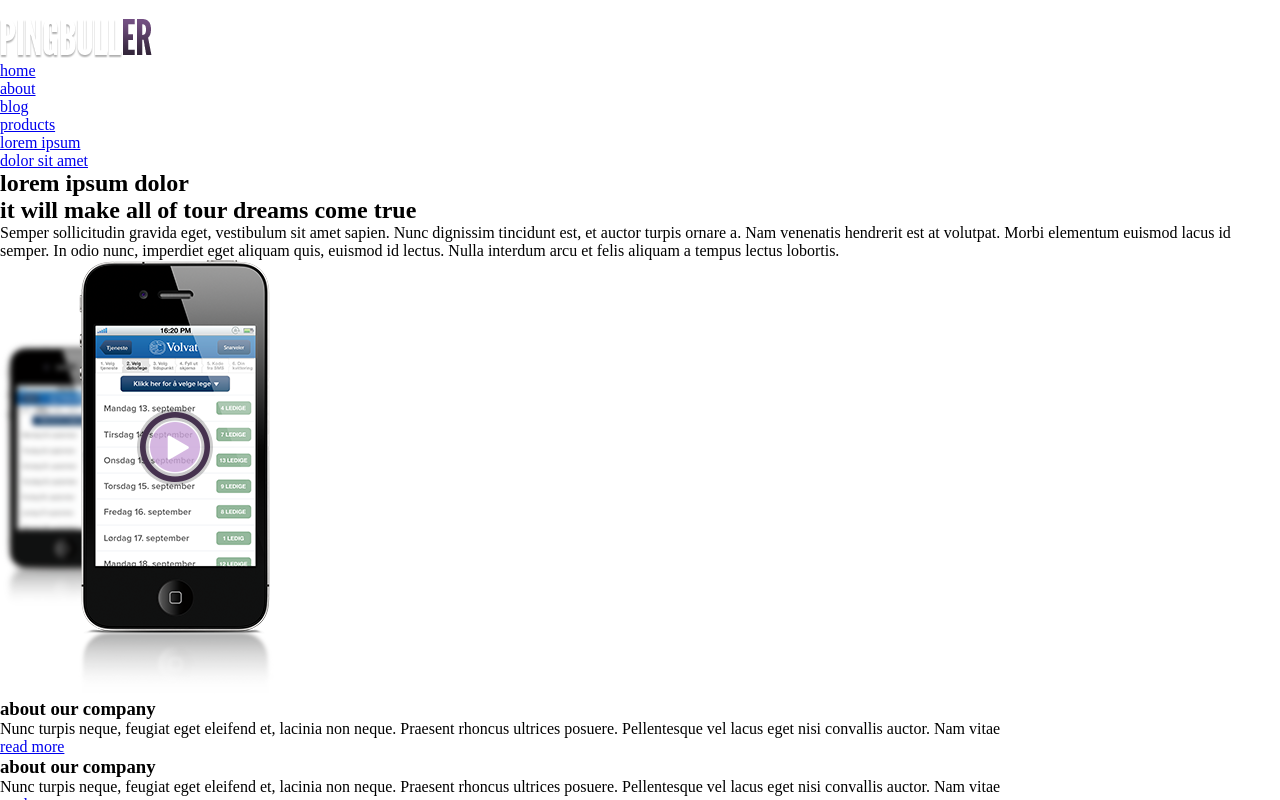
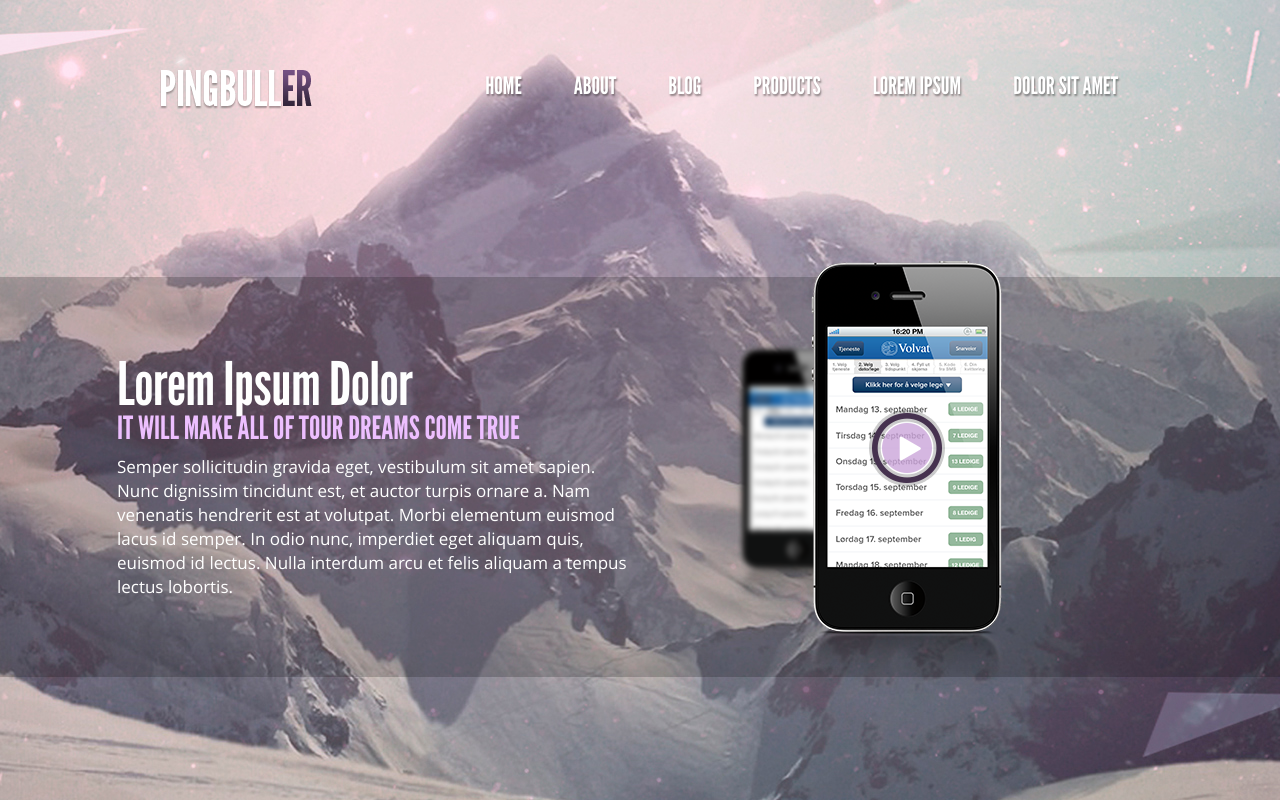
Before and after one commit to Imperceptible/home_work_7-8-9, a plain HTML site: page index.html in a window 1280 px wide. Shown: the top 800 px of the page. Drawn offline with Linux system fonts and the light colour scheme.

Commit message:
сделал header, ужал картинки

```diff
--- a/css/style.css
+++ b/css/style.css
@@ -10,3 +10,106 @@
 }
 
 /*<------сверху фиксы------>*/
+
+
+header {
+    background-image: url("../images/bg_head.jpg");
+    background-position: top center;
+    height: 847px;
+}
+
+.header {
+    position: relative;
+    width: 960px;
+    margin: 0 auto;
+}
+/*--верхнее меню--*/
+.header__logo{
+    margin-top: 51px;
+}
+
+.header__menu{
+    float: right;
+    width: 80%;
+    margin-top: 69px;
+}
+
+.header__menu > ul {
+    position: relative;
+    float: right;
+    margin-left: 1px;
+}
+
+.header__menu__item {
+    position: relative;
+    display: block;
+    float: left;
+    margin-left: 44px;
+    left: 2px;
+}
+
+.header__item__link {
+    padding: 0 4px;
+    text-shadow: 1px 1.7px 2px rgba(0, 0, 0, 0.4);
+    color: white;
+    font-family: League_Gothic, Open_sans, sans-serif;
+    font-size: 24px;
+    font-weight: 400;
+    line-height: 34px;
+    text-transform: uppercase;
+    text-decoration: none;
+}
+
+.header__item__link:hover {
+    border-bottom: solid 2px #edbfff;
+}
+/*--слайдер*/
+.slider_overlay {
+    position: absolute;
+    margin-top: 164px;
+    height: 400px;
+    width: 100%;
+    opacity: 0.2;
+    background-color: black;
+}
+
+.slider__text {
+    position: relative;
+    width: 510px;
+    top: 254px;
+    left: 117px;
+}
+
+.slider__text > h1 {
+    color: #fefefe;
+    font-family: League_Gothic;
+    text-transform: capitalize;
+    font-size: 60px;
+    font-weight: 400;
+    line-height: 36px;
+    letter-spacing: -0.55px;
+}
+
+.slider__text > h2 {
+    color: #edbfff;
+    font-family: League_Gothic;
+    text-transform: uppercase;
+    font-size: 32px;
+    font-weight: 400;
+    line-height: 52px;
+    letter-spacing: -0.05px;
+}
+
+.slider__text > p {
+    color: white;
+    font-family: Open_Sans;
+    font-size: 17px;
+    /*font-weight: 300;*/
+    line-height: 24px;
+}
+
+.slider > img {
+    position: absolute;
+    top: 261px;
+    left: 732px;
+}
--- a/index.html
+++ b/index.html
@@ -7,7 +7,8 @@
     <link rel="stylesheet" href="css/style.css">
 </head>
 <body>
-    <header class="header">
+    <header>
+        <div class="header">
             <img class="header__logo" src="images/logo.png" alt="logo">
             <nav class="header__menu">
                 <ul>
@@ -19,10 +20,14 @@
                     <li class="header__menu__item"><a class="header__item__link" href="#">dolor sit amet</a> </li>
                 </ul>
             </nav>
+        </div>
         <section class="slider">
+            <div class="slider_overlay"></div>
+            <div class="slider__text">
                 <h1>lorem ipsum dolor</h1>
                 <h2>it will make all of tour dreams come true</h2>
                 <p>Semper sollicitudin gravida eget, vestibulum sit amet sapien. Nunc dignissim tincidunt est, et auctor turpis ornare a. Nam venenatis hendrerit est at volutpat. Morbi elementum euismod lacus id semper. In odio nunc, imperdiet eget aliquam quis, euismod id lectus. Nulla interdum arcu et felis aliquam a tempus lectus lobortis.</p>
+            </div>
              <img src="images/Iphone.png" alt="phone screen">
         </section>
     </header>
```
Also changed, not shown: images/bg_foot.jpg (added), images/bg_foot.png (deleted), images/bg_head.jpg (added), 1 other file. Lines whose indentation alone changed are shown as unchanged.
